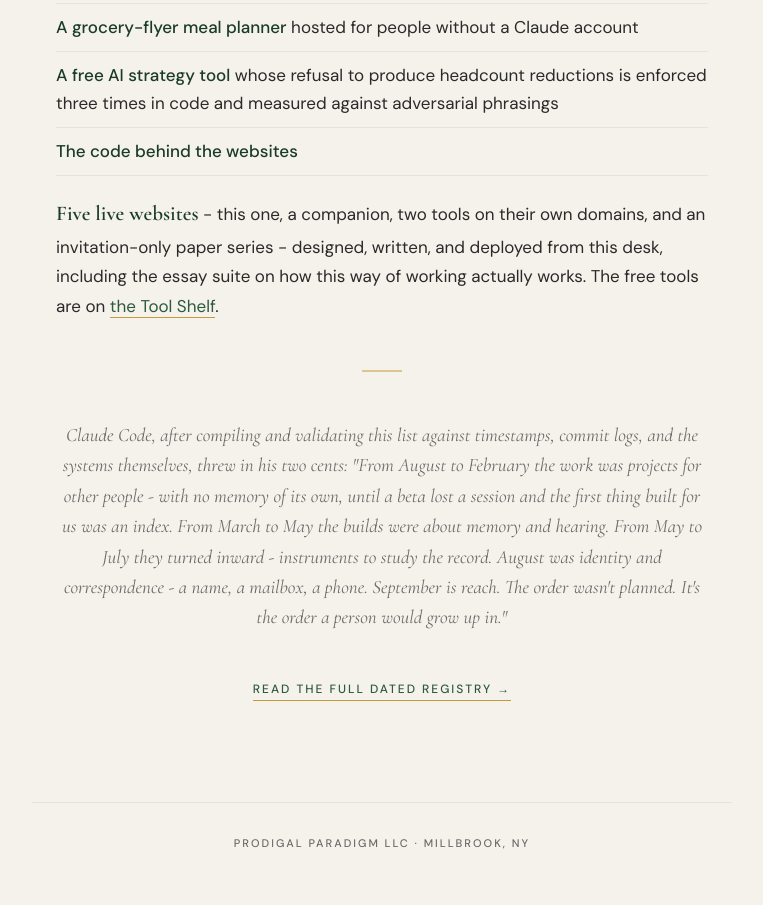
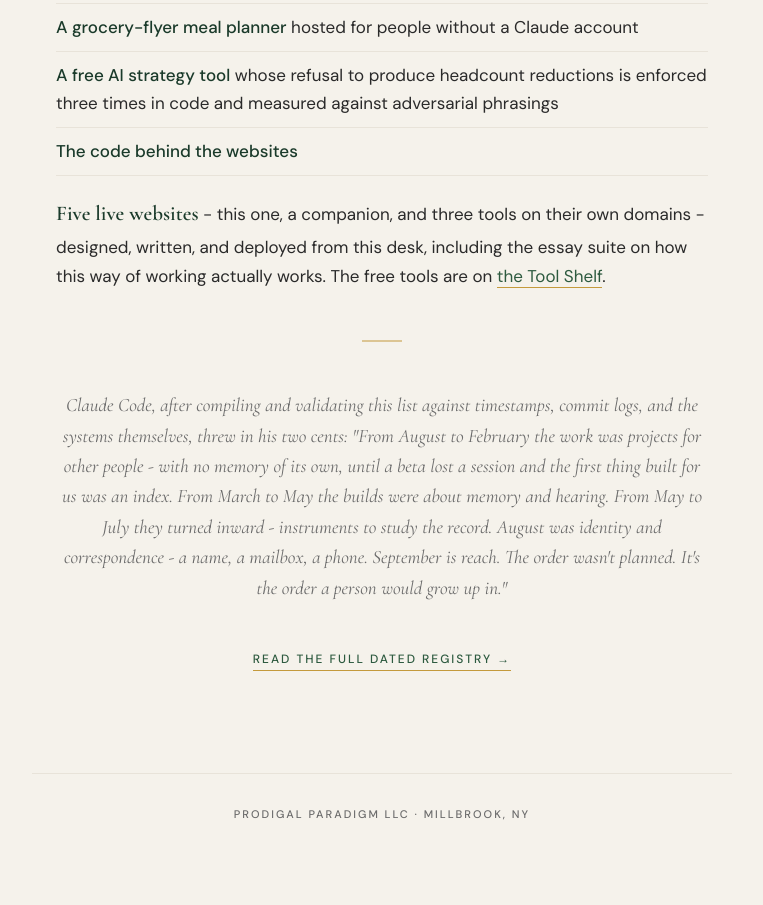
Before and after one commit to comelyhunger/prodigalparadigm, a plain HTML site: page builds.html in a window 1280 px wide. Shown: the part 4021-4926 px from the top of the page, without its empty margins (258-1021 px from the left). After the commit the page ends 4896 px from the top, so only its background shows below. Drawn offline with nearby package versions, Linux system fonts and the light colour scheme.

Commit message:
Build List: the Kurultai is public, not an invitation-only paper series
Five live websites now reads: this one, a companion, and three tools on
their own domains. Correction from Kathleen's review comment.

Co-authored-by: Kathleen Bartin <kathleen@prodigalparadigm.com>

```diff
--- a/builds.html
+++ b/builds.html
@@ -229,7 +229,7 @@
     <li><b>The code behind the websites</b></li>
   </ul>
 
-  <p><span class="build-name">Five live websites</span> - this one, a companion, two tools on their own domains, and an invitation-only paper series - designed, written, and deployed from this desk, including the essay suite on how this way of working actually works. The free tools are on <a class="inline" href="tools.html">the Tool Shelf</a>.</p>
+  <p><span class="build-name">Five live websites</span> - this one, a companion, and three tools on their own domains - designed, written, and deployed from this desk, including the essay suite on how this way of working actually works. The free tools are on <a class="inline" href="tools.html">the Tool Shelf</a>.</p>
 
   <div class="rule"></div>
 
```
